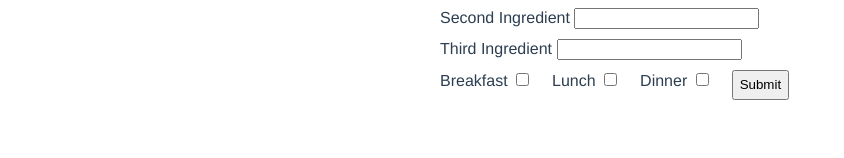
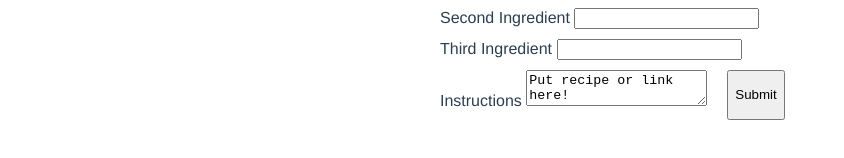
Before and after one commit to mpiastucki/piastucki-kitchen, a Vue app: page / in a window 1280 px wide. Shown: the part 216-374 px from the top of the page, without its empty margins (0-844 px from the left). Built offline with nearby package versions, Linux system fonts and the light colour scheme; no server answers.

Commit message:
add recipe instructions field

```diff
--- a/src/components/AddRecipeForm.vue
+++ b/src/components/AddRecipeForm.vue
@@ -13,14 +13,8 @@
         <label for="ingredient3">Third Ingredient
             <input type="text" name="ingredient3" id="ingredient3">
         </label>
-        <label for="">Breakfast
-            <input type="checkbox">
-        </label>
-        <label for="">Lunch
-            <input type="checkbox">
-        </label>
-        <label for="">Dinner
-            <input type="checkbox">
+        <label for="instructions">Instructions
+            <textarea id="instructions" name="instructions">Put recipe or link here!</textarea>
         </label>
         <input type="submit">
     </form>
```
